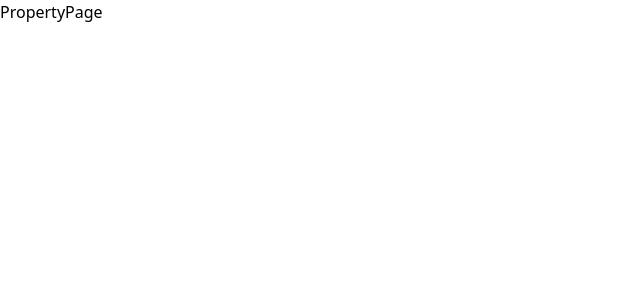
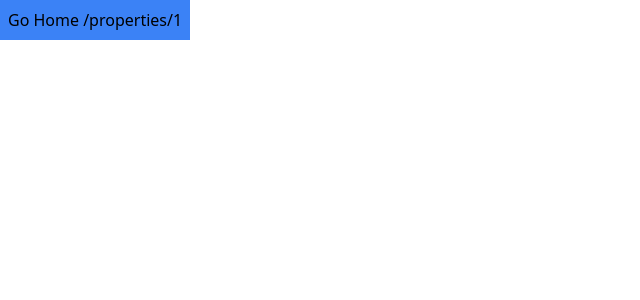
Before and after one commit to dimentino/dimentino, a Next.js app: page /properties/1 in a window 1280 px wide. Shown: the top 300 px of the page, without its empty margins (0-640 px from the left). Built offline with nearby package versions, Linux system fonts and the light colour scheme.

Commit message:
Looking for next/navigation possibilities

```diff
--- a/app/properties/[id]/page.jsx
+++ b/app/properties/[id]/page.jsx
@@ -1,9 +1,25 @@
-import React from 'react';
+"use client";
+import React from "react";
+import {
+  useRouter,
+  useParams,
+  useSearchParams,
+  usePathname,
+} from "next/navigation";
 
 const PropertyPage = () => {
+  const router = useRouter();
+  const searchParams = useSearchParams();
+  const { id } = useParams();
+  const name = searchParams.get("name");
+  const pathName = usePathname();
   return (
-	<div>PropertyPage</div>
-  )
-}
+    <div>
+      <button onClick={() => router.push("/")} className="bg-blue-500 p-2">
+        Go Home {pathName}
+      </button>
+    </div>
+  );
+};
 
-export default PropertyPage
+export default PropertyPage;
```
